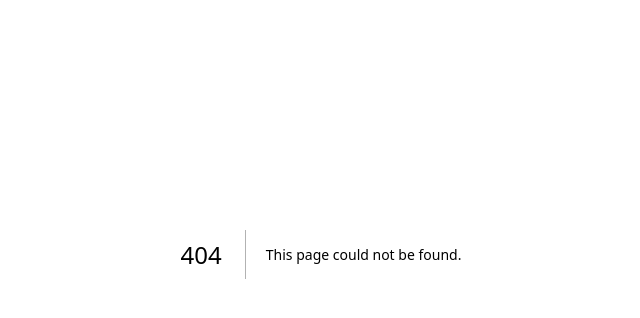
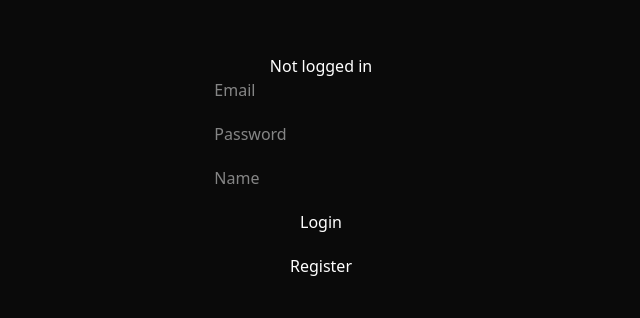
Before and after one commit to nicholasching/MakeTheCut, a Next.js app in the folder frontend/: page /register in a window 1280 px wide. Before the commit this address had no page. Shown: the part 146-464 px from the top of the page, without its empty margins (319-959 px from the left). Built offline with nearby package versions, Linux system fonts and the light colour scheme.

Commit message:
updated log in and register page

```diff
--- a/frontend/app/login/page.tsx
+++ b/frontend/app/login/page.tsx
@@ -3,22 +3,17 @@ import { useState } from "react";
 import { account, ID } from "../appwrite";
 import { Models } from "appwrite";
 import {addLog} from "../../actions/logActions";
+import Link from "next/link";
 
 const LoginPage = () => {
   const [loggedInUser, setLoggedInUser] = useState<Models.User<Models.Preferences> | null>(null);
   const [email, setEmail] = useState("");
   const [password, setPassword] = useState("");
-  const [name, setName] = useState("");
   const [gpa, setGPA] = useState("");
 
   const login = async (email: string, password: string) => {
     const session = await account.createEmailPasswordSession(email, password);
     setLoggedInUser(await account.get());
-  };
-
-  const register = async () => {
-    await account.create(ID.unique(), email, password, name);
-    login(email, password);
   };
 
   const logout = async () => {
@@ -53,33 +48,39 @@ const LoginPage = () => {
 
   return (
     <div>
-      <p>Not logged in</p>
-      <form>
+      <div className="w-2/3 md:w-1/4 text-center mt-40 p-10 py-30 mx-auto rounded-lg shadow-gray-50 shadow-lg">
+        <h1 className="text-3xl mb-10">Welcome Back</h1>
+        <form className="flex flex-col justify-center items-center gap-7">
+          <div className="mb-15 flex flex-col gap-5">
             <input
+              className="border-2 border-gray-200 p-2 rounded-sm"
               type="email"
-          placeholder="Email"
+              placeholder="macid@mcmaster.ca"
               value={email}
               onChange={(e) => setEmail(e.target.value)}
             />
             <input
+              className="border-2 border-gray-200 p-2 rounded-sm"
               type="password"
               placeholder="Password"
               value={password}
               onChange={(e) => setPassword(e.target.value)}
             />
-        <input
-          type="text"
-          placeholder="Name"
-          value={name}
-          onChange={(e) => setName(e.target.value)}
-        />
-        <button type="button" onClick={() => login(email, password)}>
+          </div>
+          <button className="bg-blue-500 px-10 py-1 rounded-sm hover:scale-105 transition-transform cursor-pointer" type="button" onClick={() => login(email, password)}>
             Login
           </button>
-        <button type="button" onClick={register}>
-          Register
+          <div className="flex gap-2">
+            <p>Don't have an account? </p>
+            <Link href="/register">
+
+              <button className="text-blue-500 underline hover:scale-105 transition-transform cursor-pointer" type="button">
+                Sign Up
               </button>
+            </Link>
+          </div>
         </form>
+      </div>
     </div>
   );
 };
--- a/frontend/app/page.tsx
+++ b/frontend/app/page.tsx
@@ -18,7 +18,7 @@ export default function Home() {
       <Link href="/learn-more">
           <button className="bg-white text-black py-2 px-8 rounded-sm hover:scale-[1.05] transition-transoform duration-300 cursor-pointer">Learn More</button>
         </Link>
-        <Link href="/dashboard">
+        <Link href="/login">
           <button className="bg-blue-500 py-2 px-10 rounded-sm hover:scale-[1.05] transition-transoform duration-200 cursor-pointer">Log In</button>
         </Link>
       </div>
--- /dev/null
+++ b/frontend/app/register/page.tsx
@@ -0,0 +1,93 @@
+"use client";
+import { useState } from "react";
+import { account, ID } from "../appwrite";
+import { Models } from "appwrite";
+import {addLog} from "../../actions/logActions";
+
+const LoginPage = () => {
+  const [loggedInUser, setLoggedInUser] = useState<Models.User<Models.Preferences> | null>(null);
+  const [email, setEmail] = useState("");
+  const [password, setPassword] = useState("");
+  const [name, setName] = useState("");
+  const [gpa, setGPA] = useState("");
+
+  const login = async (email: string, password: string) => {
+    const session = await account.createEmailPasswordSession(email, password);
+    setLoggedInUser(await account.get());
+  };
+
+  const register = async () => {
+    await account.create(ID.unique(), email, password, name);
+    login(email, password);
+  };
+
+  const logout = async () => {
+    await account.deleteSession("current");
+    setLoggedInUser(null);
+  };
+
+  const newLog = async () => {
+    await addLog(gpa);
+  }
+
+
+  if (loggedInUser) {
+    return (
+      <div>
+        <p>Logged in as {loggedInUser.name}</p>
+        <button type="button" onClick={newLog}>
+          Add Log
+        </button>
+        <input
+          type="gpa"
+          placeholder="GPA"
+          value={gpa}
+          onChange={(e) => setGPA(e.target.value)}
+        />
+        <button type="button" onClick={logout}>
+          Logout
+        </button>
+      </div>
+    );
+  }
+
+  return (
+    <div>
+      <div className="width-1/2 text-center mt-50">
+      <p>Not logged in</p>
+      <form className="flex flex-col justify-center items-center gap-5">
+        <input
+          className="w-1/6"
+          type="email"
+          placeholder="Email"
+          value={email}
+          onChange={(e) => setEmail(e.target.value)}
+        />
+        <input
+          className="w-1/6"
+          type="password"
+          placeholder="Password"
+          value={password}
+          onChange={(e) => setPassword(e.target.value)}
+        />
+        <input
+          className="w-1/6"
+          type="text"
+          placeholder="Name"
+          value={name}
+          onChange={(e) => setName(e.target.value)}
+        />
+        <button type="button" onClick={() => login(email, password)}>
+          Login
+        </button>
+        <button type="button" onClick={register}>
+          Register
+        </button>
+      </form>
+      </div>
+
+    </div>
+  );
+};
+
+export default LoginPage;
--- a/frontend/package.json
+++ b/frontend/package.json
@@ -22,10 +22,10 @@
   },
   "devDependencies": {
     "@tailwindcss/postcss": "^4.0.15",
-    "@types/node": "^20",
-    "@types/react": "^19",
+    "@types/node": "20.17.25",
+    "@types/react": "19.0.12",
     "@types/react-dom": "^19",
     "tailwindcss": "^4.0.15",
-    "typescript": "^5"
+    "typescript": "5.8.2"
   }
 }
```
Also changed, not shown: 1 other file (tests, documents, lock files or other folders). Lines whose indentation alone changed are shown as unchanged.
